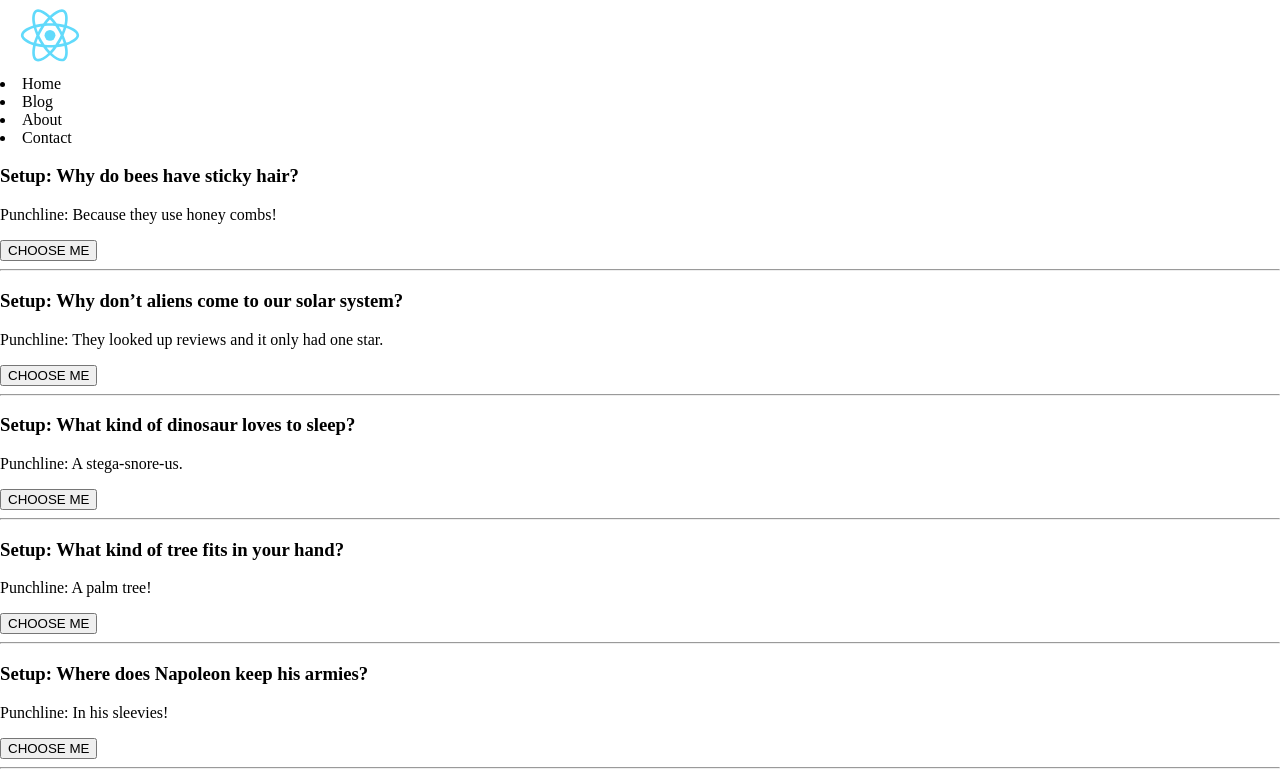
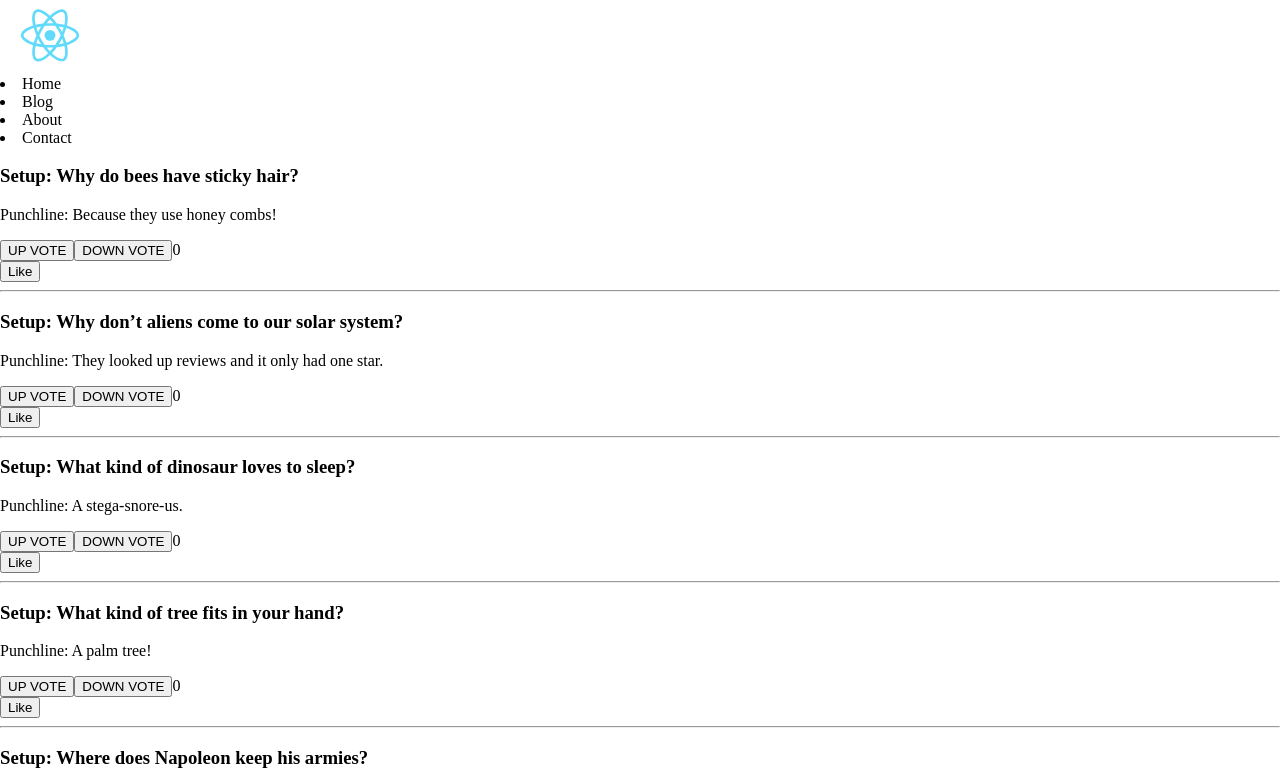
Before and after one commit to d13mas/random-react-projects, a React (Create React App) app: page / in a window 1280 px wide. Shown: the top 784 px of the page. Built offline with nearby package versions, Linux system fonts and the light colour scheme.

Commit message:
Using states

```diff
--- a/src/components/Joke.js
+++ b/src/components/Joke.js
@@ -1,15 +1,37 @@
-import React from "react";
+import React, { useState } from "react";
+
+// Img
+import check from '../images/check.png';
 
 const Joke = (props) => {
-    function handleClick() {
-        alert("I've been clicked");
+    const [jokeVotes, setVote] = useState(0)
+    const [selectJoke, setSelectJoke] = useState(props.joke.fav)
+
+    function handleClickPlus() {
+        setVote(prevVotes => prevVotes + 1);
+    }
+
+    function handleClickRest() {
+        setVote(prevVotes => prevVotes - 1);
+    }
+
+    function handleSelectJoke() {
+        setSelectJoke(prevSelection => !prevSelection)
     }
 
     return (
         <div>
-            {props.q && <h3>Setup: {props.q}</h3>}
-            <p>Punchline: {props.a}</p>
-            <button onClick={ handleClick }>CHOOSE ME</button>
+            {props.joke.q && <h3>Setup: {props.joke.q}</h3>}
+            <p>Punchline: {props.joke.a}</p>
+            <div>
+                <button onClick={handleClickPlus}>UP VOTE</button>
+                <button onClick={handleClickRest}>DOWN VOTE</button>
+                <span>{jokeVotes}</span>
+            </div>
+            <div>
+                <button onClick={handleSelectJoke}>Like</button>
+                {selectJoke ? <img src={check} alt="check" width="20px" /> : ''}
+            </div>
             <hr />
         </div>
     )
--- a/src/components/MainContent.js
+++ b/src/components/MainContent.js
@@ -8,7 +8,7 @@ import jokesData from '../data/jokesData';
 
 const MainContent = () => {
     const theJokes = jokesData.map(joke => {
-        return <Joke q={ joke.q } a={ joke.a } />
+        return <Joke joke={ joke } />
     });
 
     return (
--- a/src/data/jokesData.js
+++ b/src/data/jokesData.js
@@ -1,23 +1,28 @@
 const jokes =  [
     {
         q: "Why do bees have sticky hair?",
-        a: "Because they use honey combs!"
+        a: "Because they use honey combs!",
+        fav: false
     },
     {
         q: "Why don’t aliens come to our solar system?",
-        a: "They looked up reviews and it only had one star."
+        a: "They looked up reviews and it only had one star.",
+        fav: false
     },
     {
         q: "What kind of dinosaur loves to sleep?",
-        a: "A stega-snore-us."
+        a: "A stega-snore-us.",
+        fav: false
     },
     {
         q: "What kind of tree fits in your hand?",
-        a: "A palm tree!"
+        a: "A palm tree!",
+        fav: false
     },
     {
         q: "Where does Napoleon keep his armies?",
-        a: "In his sleevies!"
+        a: "In his sleevies!",
+        fav: false
     }
 ]
 
```
Also changed, not shown: src/images/check.png (added).
